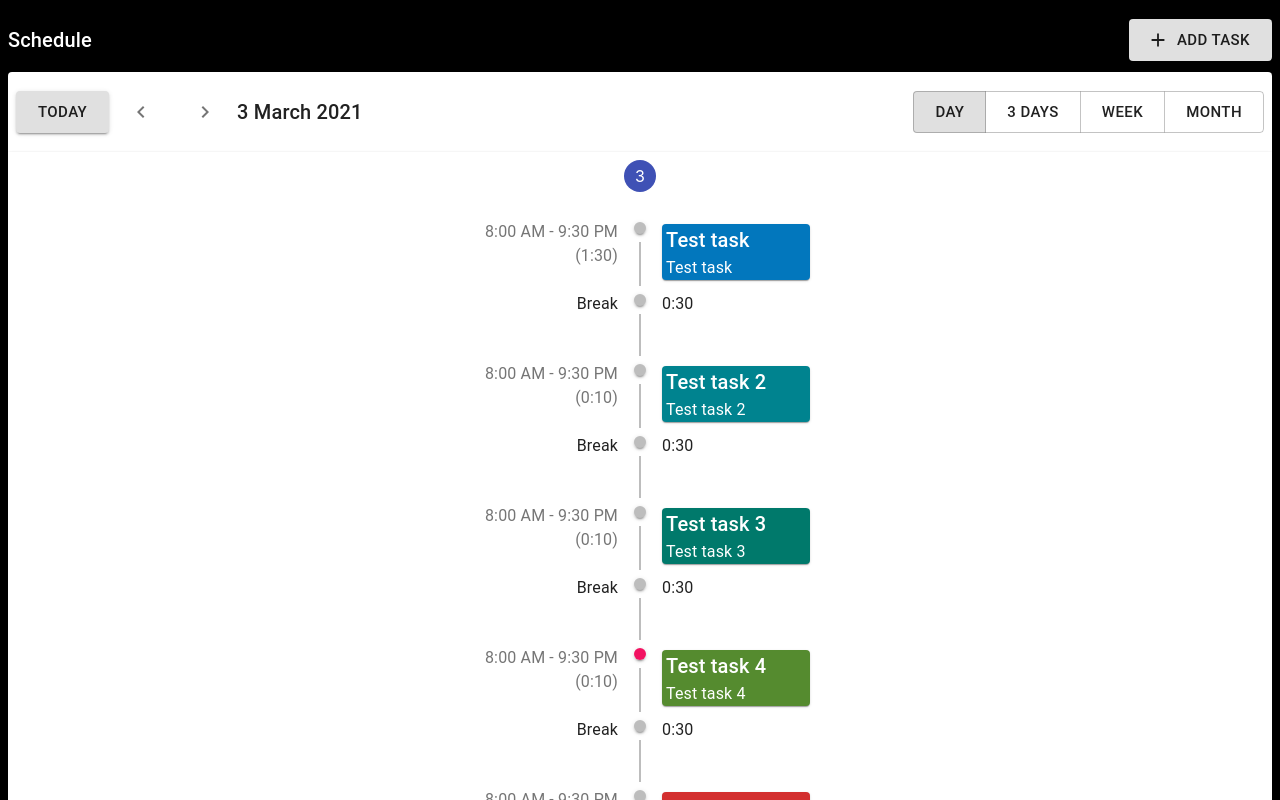
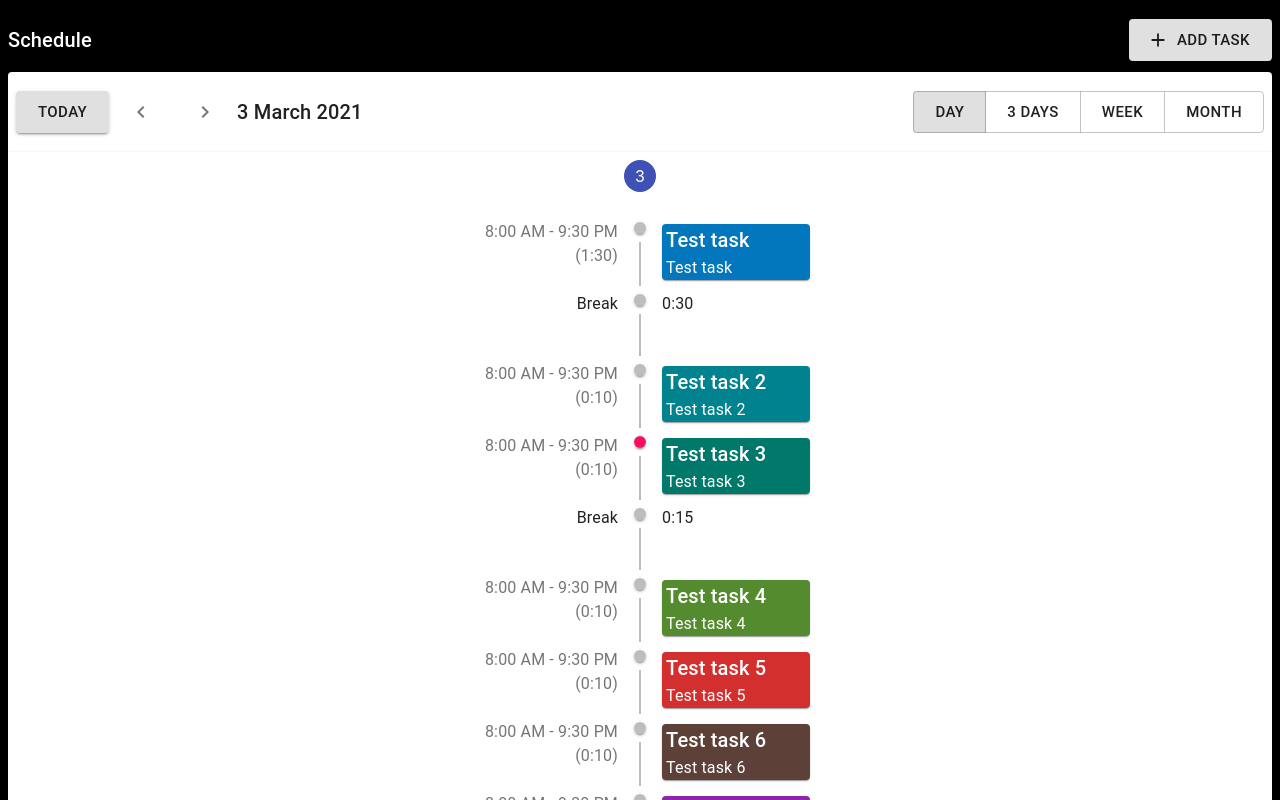
Before and after one commit to michu990902/mui-schedule-calendar, a React (Create React App) app: page / in a window 1280 px wide. Both pictures are taken after a click on the button "DAY". Shown: the top 800 px of the page. Built offline with nearby package versions, Linux system fonts and the light colour scheme.

Commit message:
Day view added

```diff
--- a/src/components/Calendar/Calendar.js
+++ b/src/components/Calendar/Calendar.js
@@ -9,22 +9,15 @@ import {
     IconButton,
     ButtonGroup
 } from '@material-ui/core'
-import {
-    Timeline,
-    TimelineItem,
-    TimelineOppositeContent,
-    TimelineSeparator,
-    TimelineDot,
-    TimelineConnector,
-    TimelineContent
-} from '@material-ui/lab'
 import { makeStyles, useTheme } from '@material-ui/core/styles'
 import { getMonthGrid } from '../../lib/calendar'
 
 import AddIcon from '@material-ui/icons/Add'
 import NavigateBeforeIcon from '@material-ui/icons/NavigateBefore'
 import NavigateNextIcon from '@material-ui/icons/NavigateNext'
-import { teal, lightBlue, cyan, lightGreen, red, brown, grey, purple, pink, orange } from '@material-ui/core/colors';
+import { teal, lightBlue, cyan, lightGreen, red, brown, grey, purple, pink, orange } from '@material-ui/core/colors'
+
+import CalendarDay from './CalendarDay'
 
 const useStyles = makeStyles(theme => ({
     root: {
@@ -159,6 +152,7 @@ const tasks = [
         title: "Test task",
         description: "Test task",
         color: lightBlue[800],
+        break: "0:30",
     },
     {
         id: 2,
@@ -179,6 +173,7 @@ const tasks = [
         title: "Test task 3",
         description: "Test task 3",
         color: teal[700],
+        break: "0:15",
     },
     {
         id: 4,
@@ -299,63 +294,13 @@ const Calendar = ({ title }) => {
 
     const getGrid = {
         "day": (
-            <div>
-                <Paper className={classes.weekDay}>
-                    <div className={isCurrDate({ year, month, day }) ? classes.selectedDayRing : classes.dayRing}>
-                        {day}
-                    </div>
-
-                    {/* <Typography variant="h3" component="p">:(</Typography>
-                    There is nothing to do here */}
-                    {/* <div className={classes.break}>
-                        0:15
-                    </div> */}
-                    <Timeline>
-                        {tasks && tasks.map((t, id) => (
-                            <>
-                            <TimelineItem>
-                                <TimelineOppositeContent>
-                                    <Typography color="textSecondary">{`${t.startAt} - ${t.endAt} (${t.duration})`}</Typography>
-                                </TimelineOppositeContent>
-                                <TimelineSeparator>
-                                    {id === 3
-                                    ? <TimelineDot className={classes.timeNowDot}/>
-                                    : <TimelineDot/>}
-                                    <TimelineConnector/>
-                                </TimelineSeparator>
-                                <TimelineContent>
-                                    <Paper
-                                        className={classes.task}
-                                        style={{
-                                            backgroundColor: t.color,
-                                            color: theme.palette.getContrastText(t.color)
-                                        }}
-                                    >
-                                        <Typography variant="h6" component="h1">{t.title}</Typography>
-                                        <Typography>{t.description}</Typography>
-                                    </Paper>
-                                </TimelineContent>
-                            </TimelineItem>
-                            <TimelineItem>
-                                <TimelineOppositeContent>
-                                    <Typography>Break</Typography>
-                                </TimelineOppositeContent>
-                                <TimelineSeparator>
-                                    <TimelineDot />
-                                    <TimelineConnector />
-                                </TimelineSeparator>
-                                <TimelineContent>
-                                    <Typography align="left">0:30</Typography>
-                                </TimelineContent>
-                            </TimelineItem>
-                            </>
-                        ))}
-                    </Timeline>
-                </Paper>
-            </div>
+            <CalendarDay
+                day={day}
+                isCurrentDate={isCurrDate({ year, month, day })}
+                tasks={tasks}
+            />
         ),
         "3days": (
-            <div>
             <div className={classes.calendarWrapper3}>
                 {info3Days.map((d, id) => <Typography key={id} align="center">{dayNames[d.getDay()]}</Typography>)}
                 {grid3Days.map((d, id) => (
@@ -366,6 +311,7 @@ const Calendar = ({ title }) => {
                         {tasks && tasks.map(t => (
                             <>
                                 <Paper
+                                    key={t.id}
                                     className={classes.task}
                                     style={{
                                         backgroundColor: t.color,
@@ -375,19 +321,14 @@ const Calendar = ({ title }) => {
                                     <Typography variant="body2">{t.title}</Typography>
                                     <Typography variant="caption">{`${t.startAt} - ${t.endAt} (${t.duration})`}</Typography>
                                 </Paper>
-
-                                <div className={classes.break}>
-                                    0:15
-                                </div>
+                                {t.break && <div className={classes.break}>{t.break}</div>}
                             </>
                         ))}
                     </Paper>
                 ))}
             </div>
-            </div>
         ),
         "week": (
-            <div>
             <div className={classes.calendarWrapper7}>
                 {dayNames.map((d, id) => <Typography key={id} align="center">{d}</Typography>)}
                 {gridWeek.map((d, id) => (
@@ -398,6 +339,7 @@ const Calendar = ({ title }) => {
                         </div>
                         {tasks && tasks.map(t => (
                             <Paper
+                                key={t.id}
                                 className={classes.task}
                                 style={{
                                     backgroundColor: t.color,
@@ -411,10 +353,8 @@ const Calendar = ({ title }) => {
                     </Paper>
                 ))}
             </div>
-            </div>
         ),
         "month": (
-            <div>
             <div className={classes.calendarWrapper7}>
                 {dayNames.map((d, id) => <Typography key={id} align="center">{d}</Typography>)}
                 {gridMonth.flat().map((d, id) => (
@@ -425,6 +365,7 @@ const Calendar = ({ title }) => {
                         </div>
                         {tasks && tasks.map(t => (
                             <Paper
+                                key={t.id}
                                 className={classes.task}
                                 style={{
                                     backgroundColor: t.color,
@@ -436,7 +377,6 @@ const Calendar = ({ title }) => {
                         ))}
                     </Paper>
                 ))}
-                </div>
             </div>
         ),
     }
--- /dev/null
+++ b/src/components/Calendar/CalendarDay.js
@@ -0,0 +1,136 @@
+import React, { Fragment } from 'react'
+import {
+    Paper,
+    Typography
+} from '@material-ui/core'
+import {
+    Timeline,
+    TimelineItem,
+    TimelineOppositeContent,
+    TimelineSeparator,
+    TimelineDot,
+    TimelineConnector,
+    TimelineContent
+} from '@material-ui/lab'
+import { makeStyles, useTheme } from '@material-ui/core/styles'
+import { useTimeChangeRefresh } from '../../hooks/useTimeChangeRefresh'
+
+const useStyles = makeStyles(theme => ({
+    weekDay: {
+        border: "none",
+        borderRadius: 0,
+        textAlign: "center",
+        minHeight: 300,
+        display: "flex",
+        flexDirection: "column",
+        alignItems: "center",
+        padding: theme.spacing(1),
+    },
+    dayRing: {
+        width: theme.spacing(4),
+        height: theme.spacing(4),
+        display: "flex",
+        alignItems: "center",
+        justifyContent: "center",
+    },
+    selectedDayRing: {
+        width: theme.spacing(4),
+        height: theme.spacing(4),
+        display: "flex",
+        alignItems: "center",
+        justifyContent: "center",
+        borderRadius: "50%",
+        backgroundColor: theme.palette.primary.main,
+        color: theme.palette.getContrastText(theme.palette.primary.main),
+    },
+    task: {
+        marginTop: theme.spacing(0.5),
+        width: "100%",
+        textAlign: "left",
+        paddingLeft: theme.spacing(0.5),
+        boxSizing: "border-box",
+    },
+    "@keyframes timeNowAnimation": {
+        "from": {
+            backgroundColor: theme.palette.divider,
+        },
+        "to": {
+            backgroundColor: theme.palette.secondary.main,
+        }
+    },
+    timeNowDot: {
+        animation: `$timeNowAnimation 1000ms ease-in-out alternate infinite`,
+    },
+    center: {
+        paddingTop: 100,
+        paddingBottom: 100,
+    },
+}));
+
+
+const CalendarDay = ({ day, isCurrentDate, tasks }) => {
+    const classes = useStyles();
+    const theme = useTheme();
+    useTimeChangeRefresh(5000);
+
+    return (
+        <Paper className={classes.weekDay}>
+            <div className={isCurrentDate ? classes.selectedDayRing : classes.dayRing}>
+                {day}
+            </div>
+            {tasks ? (
+                <Timeline>
+                    {tasks.map(t => (
+                        <Fragment key={t.id}>
+                            <TimelineItem>
+                                <TimelineOppositeContent>
+                                    <Typography color="textSecondary">{`${t.startAt} - ${t.endAt} (${t.duration})`}</Typography>
+                                </TimelineOppositeContent>
+                                <TimelineSeparator>
+                                    {t.id === 3 // TODO ! if time now
+                                    ? <TimelineDot className={classes.timeNowDot}/>
+                                    : <TimelineDot/>}
+                                    <TimelineConnector/>
+                                </TimelineSeparator>
+                                <TimelineContent>
+                                    <Paper
+                                        className={classes.task}
+                                        style={{
+                                            backgroundColor: t.color,
+                                            color: theme.palette.getContrastText(t.color)
+                                        }}
+                                    >
+                                        <Typography variant="h6" component="h1">{t.title}</Typography>
+                                        <Typography>{t.description}</Typography>
+                                    </Paper>
+                                </TimelineContent>
+                            </TimelineItem>
+                            {t.break && (
+                                <TimelineItem>
+                                    <TimelineOppositeContent>
+                                        <Typography>Break</Typography>
+                                    </TimelineOppositeContent>
+                                    <TimelineSeparator>
+                                        <TimelineDot />
+                                        <TimelineConnector />
+                                    </TimelineSeparator>
+                                    <TimelineContent>
+                                        <Typography align="left">{t.break}</Typography>
+                                    </TimelineContent>
+                                </TimelineItem>
+                            )}
+                        </Fragment>
+                    ))}
+                </Timeline>
+            ) : (
+                <div className={classes.center}>
+                    <Typography variant="h3" component="p">:(</Typography>
+                    <Typography>There is nothing to do here</Typography>
+                </div>
+            )}
+        </Paper>
+    );
+};
+
+
+export default CalendarDay;
--- /dev/null
+++ b/src/hooks/useTimeChangeRefresh.js
@@ -0,0 +1,16 @@
+import { useState, useEffect } from 'react';
+
+export const useTimeChangeRefresh = (ms = 1000) => {
+    const [refresh, setRefresh] = useState(false);
+
+    useEffect(() => {
+        const id = setInterval(() => {
+            setRefresh(prev => !prev);
+        }, ms);
+        return () => {
+            clearInterval(id);
+        }
+    }, []);
+
+    return refresh;
+}
```
Also changed, not shown: src/components/Calendar/AddTaskDialog.js (+21 -11 lines). Lines whose indentation alone changed are shown as unchanged.
